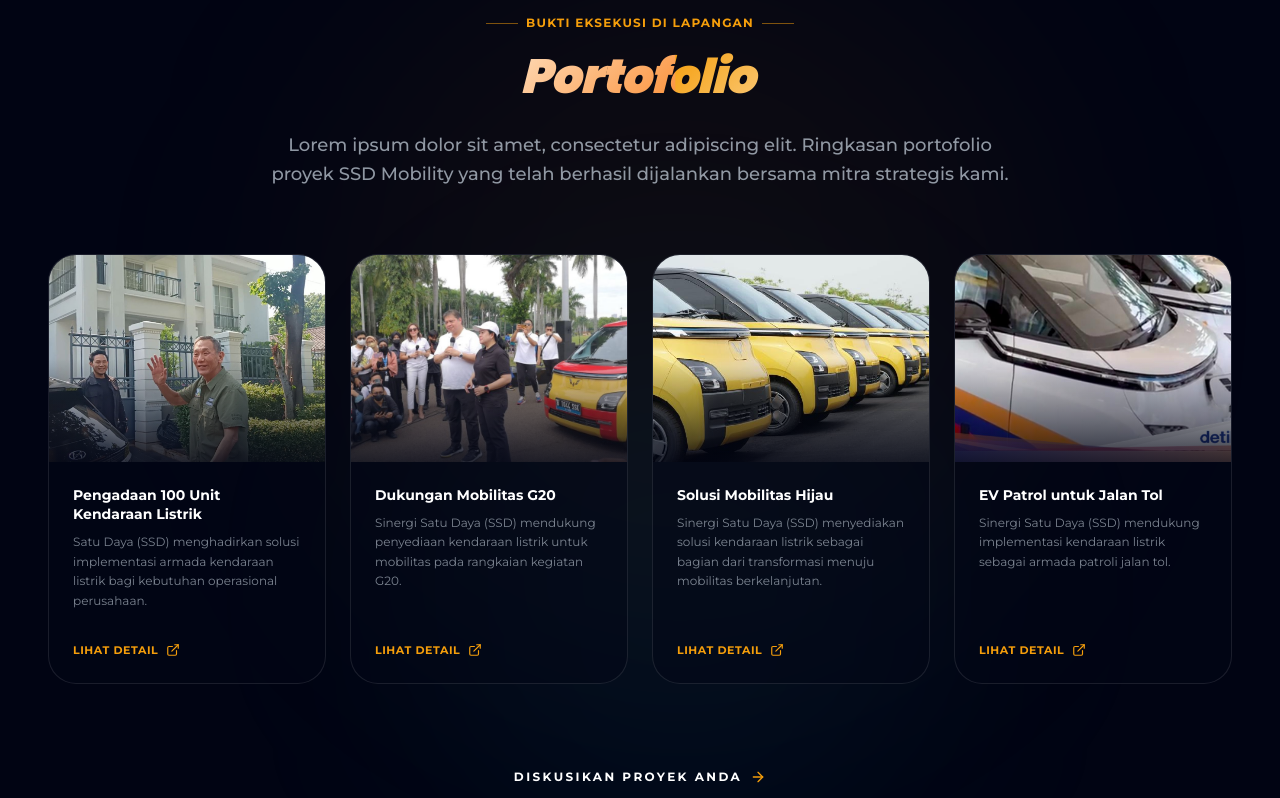
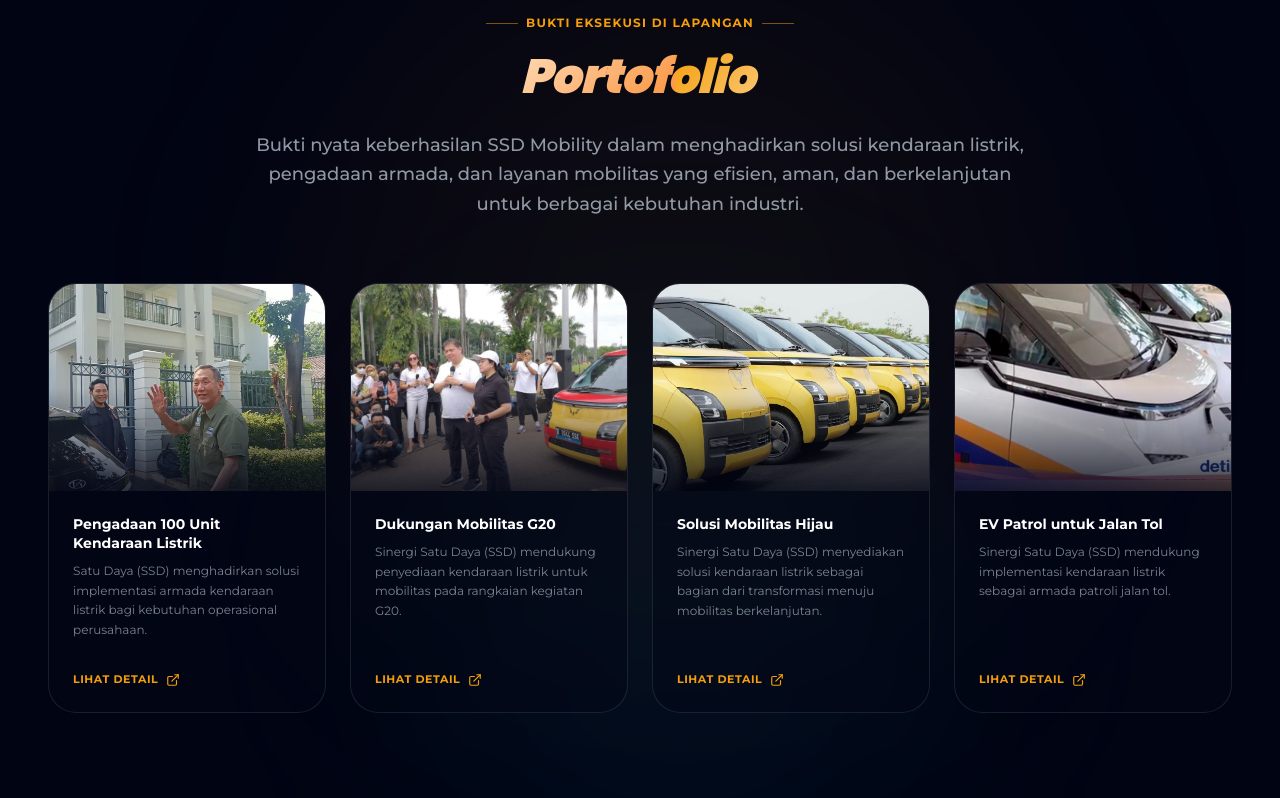
Before and after one commit to edo6661/Sinergi-Satu-Daya, a React (Vite) app: page / in a window 1280 px wide. Shown: the part 5560-6358 px from the top of the page. Built offline with nearby package versions, Linux system fonts and the light colour scheme.

Commit message:
chore: logo footer

```diff
--- a/src/data/copy/projectSuccess.ts
+++ b/src/data/copy/projectSuccess.ts
@@ -12,7 +12,7 @@
     tagline: "Bukti Eksekusi di Lapangan",
     heading: "Portofolio",
     description:
-      "Lorem ipsum dolor sit amet, consectetur adipiscing elit. Ringkasan portofolio proyek SSD Mobility yang telah berhasil dijalankan bersama mitra strategis kami.",
+      "Bukti nyata keberhasilan SSD Mobility dalam menghadirkan solusi kendaraan listrik, pengadaan armada, dan layanan mobilitas yang efisien, aman, dan berkelanjutan untuk berbagai kebutuhan industri.",
     readMore: "Lihat Detail",
     cta: "Diskusikan Proyek Anda",
     projects: [
--- a/src/pages/LandingPage.tsx
+++ b/src/pages/LandingPage.tsx
@@ -114,7 +114,7 @@
               <div className="md:col-span-5 flex flex-col items-center md:items-start gap-4">
                 <div>
                   <img
-                    src="/logo/transparent-no-char.png"
+                    src="/logo/ssd-official.png"
                     alt="SSD Mobility"
                     className="h-14 md:h-20 w-auto object-contain group-hover:scale-105 transition-transform duration-300"
 
```
Also changed, not shown: public/logo/ssd-official.png (added).
